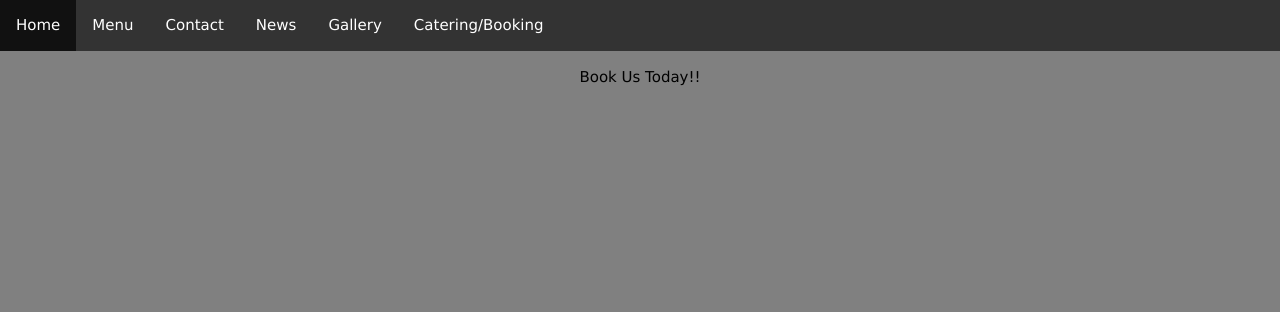
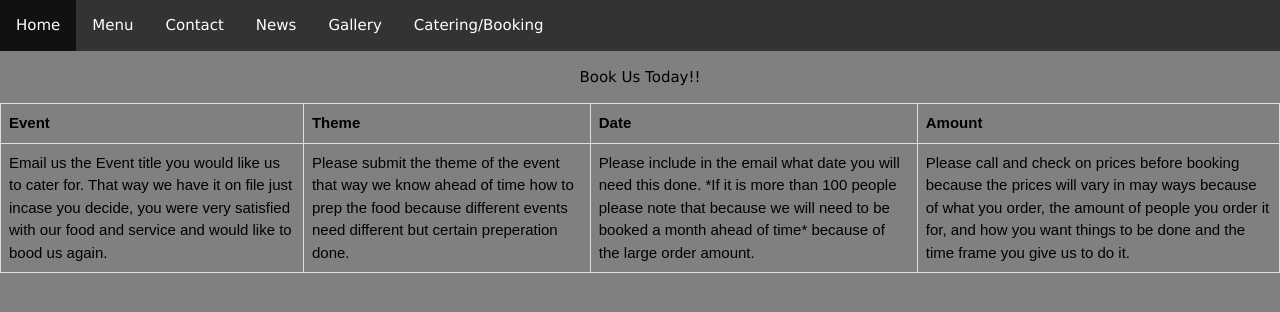
Before and after one commit to Alex7andria12345/G-Women, a plain HTML site: page Booking.html in a window 1280 px wide. Drawn offline with nearby package versions, Linux system fonts and the light colour scheme.

Commit message:
Update Booking.html

```diff
--- a/Booking.html
+++ b/Booking.html
@@ -57,7 +57,27 @@ tr:nth-child(even) {
 
   </nav>
 <body style="background-color:Grey;">
+
+  <table>
     <center><p>Book Us Today!!</p></center>
+  <thead>
+  <tr>
+     <th>Event</th>
+     <th>Theme</th>
+    <th>Date</th>
+    <th>Amount</th>
+  </tr>
+  </thead>
+  <tbody>
+  <tr>
+     <td>Email us the Event title you would like us to cater for. That way we have it on file just incase you decide, you were very satisfied with our food and service and would like to bood us again.</td>
+     <td>Please submit the theme of the event that way we know ahead of time how to prep the food because different events need different but certain preperation done.</td>
+         <td>Please include in the email what date you will need this done. *If it is more than 100 people  please note that because we will need to be booked a month ahead of time* because of the large order amount.</td>
+     <td>Please call and check on prices before booking because the prices will vary in may ways because of what you order, the amount of people you order it for, and how you want things to be done and the time frame you give us to do it.  </td>
+  </tr>
+  </tbody>
+</table>
+
 
     </body>
   <p></p>
```
